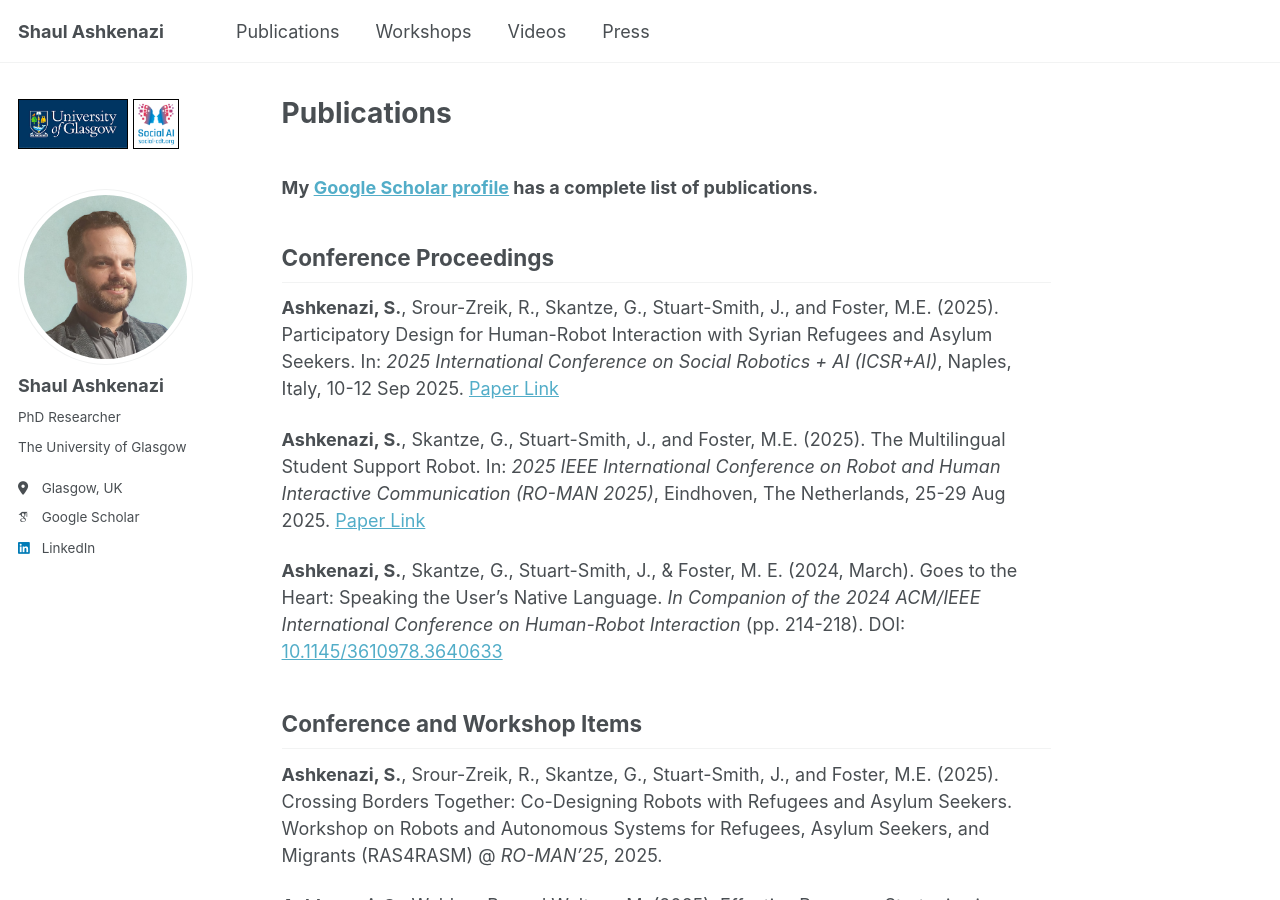
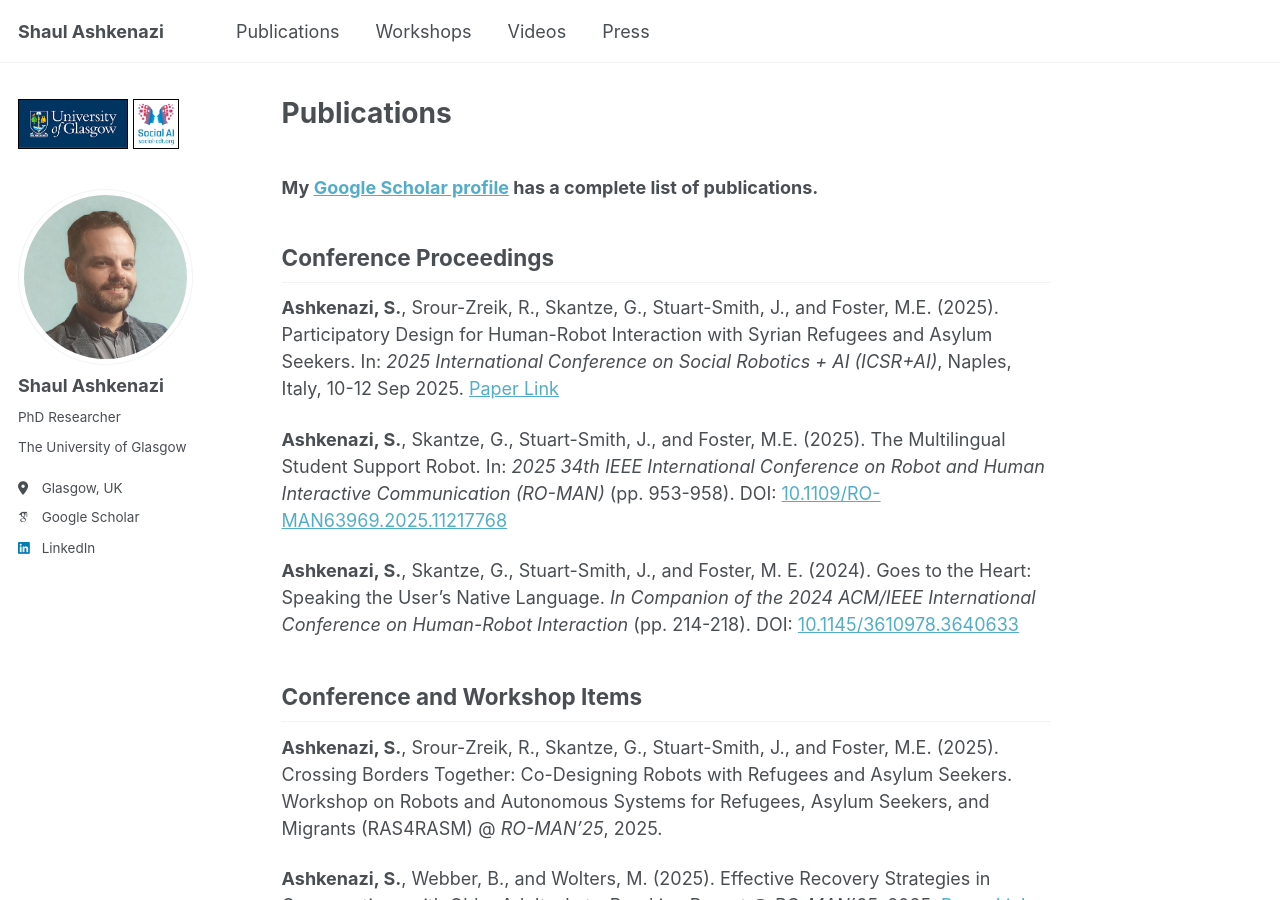
Before and after one commit to shaulash/shaulash.github.io, a Jekyll site: the page built from _pages/publications.md, in a window 1280 px wide and 900 px high. Built offline with Jekyll 4.4.1, drawn with Linux system fonts in a browser that asks for light colours; some web fonts are replaced.

Commit message:
updated publications

```diff
--- a/_pages/publications.md
+++ b/_pages/publications.md
@@ -16,11 +16,10 @@ In: _2025 International Conference on Social Robotics + AI (ICSR+AI)_, Naples, I
 
 **Ashkenazi, S.**, Skantze, G., Stuart-Smith, J., and Foster, M.E. (2025).
 The Multilingual Student Support Robot. In:
-_2025 IEEE International Conference on Robot and Human Interactive Communication (RO-MAN 2025)_,
-Eindhoven, The Netherlands, 25-29 Aug 2025.
-[Paper Link](https://shaulashkenazi.com/publications/2025_RO_MAN_preprint__the_multilingual_student_support_robot.pdf)
+_2025 34th IEEE International Conference on Robot and Human Interactive Communication (RO-MAN)_ (pp. 953-958). DOI:
+[10.1109/RO-MAN63969.2025.11217768](https://doi.org/10.1109/RO-MAN63969.2025.11217768)
 
-**Ashkenazi, S.**, Skantze, G., Stuart-Smith, J., & Foster, M. E. (2024, March).
+**Ashkenazi, S.**, Skantze, G., Stuart-Smith, J., and Foster, M. E. (2024).
 Goes to the Heart: Speaking the User's Native Language.
 _In Companion of the 2024 ACM/IEEE International Conference on Human-Robot Interaction_ (pp. 214-218). DOI:
 [10.1145/3610978.3640633](https://dl.acm.org/doi/10.1145/3610978.3640633)
```
